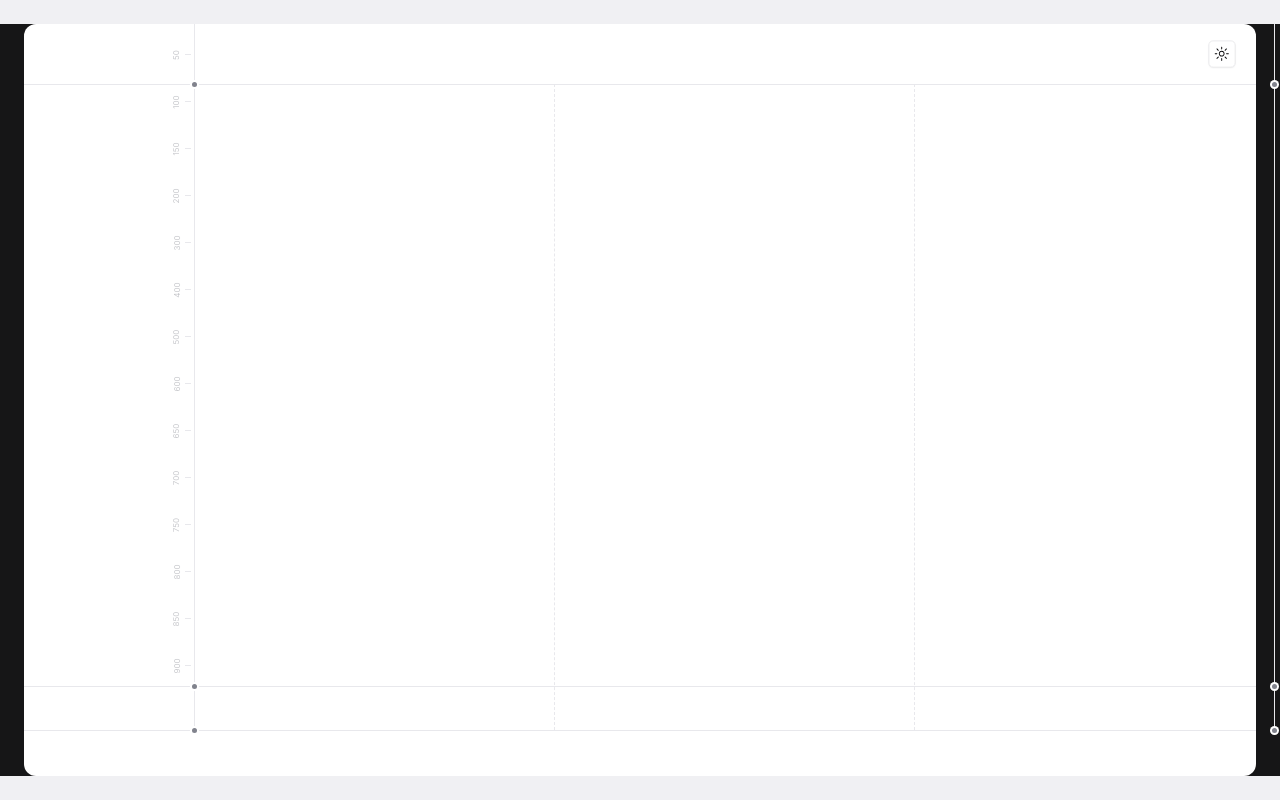
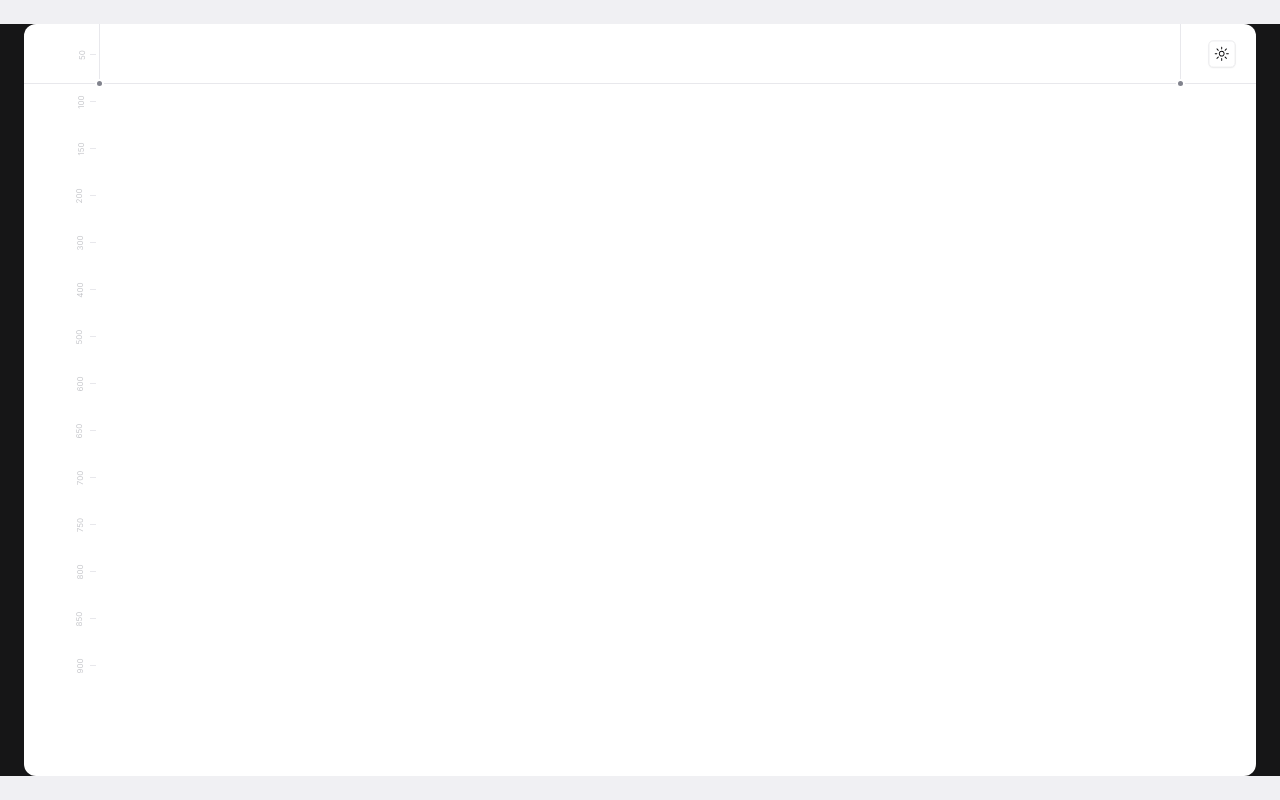
Before and after one commit to loganihrishi/parth-portfolio, a Next.js app: page / in a window 1280 px wide. Built offline with nearby package versions, Linux system fonts and the light colour scheme.

Commit message:
timeline made responsive and structure changed, using boxes with borders

```diff
--- a/app/page.tsx
+++ b/app/page.tsx
@@ -13,7 +13,7 @@ export default function Home() {
           <FloatingNav navItems={[
             {name: 'Home', link: "/", icon: <FaHome />}
           ]}/>
-          <div className="absolute right-4 top-3 scale-75"><ModeToggle /></div>
+          <div className="absolute right-4 top-3 scale-75 z-[99]"><ModeToggle /></div>
           <HomePage />
         </div>
       </div>
--- a/components/HomePage.tsx
+++ b/components/HomePage.tsx
@@ -1,4 +1,58 @@
+// import React from 'react'
+// import pic from "../assets/Container.svg"
+
+// const HomePage = () => {
+//   const renderTimeline = () => {
+//     const startTop = 30;
+//     const step = 47;
+//     const labels = [50, 100, 150, 200, 300, 400, 500, 600, 650, 700, 750, 800, 850, 900];
+
+//     const timeline = [];
+
+//     for (let i = 0; i < labels.length; i++) {
+//       const topValue = startTop + step * i;
+//       const label = labels[i];
+
+//       timeline.push(
+//         <div key={`line-${i}`} className='absolute h-[1px] w-[6px] bg-[#E8E8EC] dark:bg-[#222225]' style={{ top: `${topValue}px`, left: '161px' }}></div>,
+//         <p key={`label-${i}`} className='absolute text-[8px] -rotate-90 text-[#C8C9CD] dark:text-[#3E4044]' style={{ top: `${topValue - 5}px`, left: `${i == 0 ? 147 : 145}px` }}>{label}</p>
+//       );
+//     }
+
+//     return timeline;
+//   };
+
+//   return (
+//     <section>
+//       {/* lines */}
+//       <div className='absolute w-full border-t border-solid border-[#E8E8EC] dark:border-[#222225] top-[60px]'></div>
+//       <div className='absolute h-[706px] border-l border-solid border-[#E8E8EC] dark:border-[#222225] left-[170px]'></div>
+//       <div className='absolute h-[646px] top-[60px] border-l border-dashed border-[#E8E8EC] dark:border-[#222225] left-[530px]'></div>
+//       <div className='absolute h-[646px] top-[60px] border-l border-dashed border-[#E8E8EC] dark:border-[#222225] left-[890px]'></div>
+//       <div className='absolute h-[706px] border-l border-solid border-[#E8E8EC] dark:border-[#222225] left-[1250px]'></div>
+//       <div className='absolute w-full border-t border-solid border-[#E8E8EC] dark:border-[#222225] top-[662px]'></div>
+//       <div className='absolute w-full border-t border-solid border-[#E8E8EC] dark:border-[#222225] top-[706px]'></div>
+
+//       {/* dots */}
+//       <div className='absolute h-[5px] w-[5px] rounded-full bg-[#81838D] dark:bg-[#777B84] top-[58px] left-[168px] ring-white dark:ring-[#111113] ring-2'></div>
+//       <div className='absolute h-[5px] w-[5px] rounded-full bg-[#81838D] dark:bg-[#777B84] top-[660px] left-[168px] ring-white dark:ring-[#111113] ring-2'></div>
+//       <div className='absolute h-[5px] w-[5px] rounded-full bg-[#81838D] dark:bg-[#777B84] top-[704px] left-[168px] ring-white dark:ring-[#111113] ring-2'></div>
+//       <div className='absolute h-[5px] w-[5px] rounded-full bg-[#81838D] dark:bg-[#777B84] top-[58px] left-[1248px] ring-white dark:ring-[#111113] ring-2'></div>
+//       <div className='absolute h-[5px] w-[5px] rounded-full bg-[#81838D] dark:bg-[#777B84] top-[660px] left-[1248px] ring-white dark:ring-[#111113] ring-2'></div>
+//       <div className='absolute h-[5px] w-[5px] rounded-full bg-[#81838D] dark:bg-[#777B84] top-[704px] left-[1248px] ring-white dark:ring-[#111113] ring-2'></div>
+
+//       {renderTimeline()}
+
+//       <div className={`absolute h-[104px] w-[104px] bg-white top-[200px] left-[660px] rounded-full border-[#222225]`}><img src={pic} alt="" /></div>
+
+//     </section>
+//   )
+// }
+
+// export default HomePage
+
 import React from 'react'
+import './home.css'
 
 const HomePage = () => {
   const renderTimeline = () => {
@@ -13,8 +67,8 @@ const HomePage = () => {
       const label = labels[i];
 
       timeline.push(
-        <div key={`line-${i}`} className='absolute h-[1px] w-[6px] bg-[#E8E8EC] dark:bg-[#222225]' style={{ top: `${topValue}px`, left: '161px' }}></div>,
-        <p key={`label-${i}`} className='absolute text-[8px] -rotate-90 text-[#C8C9CD] dark:text-[#3E4044]' style={{ top: `${topValue - 5}px`, left: `${i == 0 ? 147 : 145}px` }}>{label}</p>
+        <div key={`line-${i}`} className='absolute h-[1px] w-[6px] bg-[#E8E8EC] dark:bg-[#222225] min-[1200px]:right-[3px] right-[-7px]' style={{ top: `${topValue}px`}}></div>,
+        <p key={`label-${i}`} className='absolute text-[8px] min-[1200px]:-rotate-90 rotate-90 text-[#C8C9CD] dark:text-[#3E4044] min-[1200px]:right-[12px] right-[-22px]' style={{ top: `${topValue - 5}px` }}>{label}</p>
       );
     }
 
@@ -22,25 +76,18 @@ const HomePage = () => {
   };
 
   return (
-    <section>
-      {/* lines */}
-      <div className='absolute w-full border-t border-solid border-[#E8E8EC] dark:border-[#222225] top-[60px]'></div>
-      <div className='absolute h-[706px] border-l border-solid border-[#E8E8EC] dark:border-[#222225] left-[170px]'></div>
-      <div className='absolute h-[646px] top-[60px] border-l border-dashed border-[#E8E8EC] dark:border-[#222225] left-[530px]'></div>
-      <div className='absolute h-[646px] top-[60px] border-l border-dashed border-[#E8E8EC] dark:border-[#222225] left-[890px]'></div>
-      <div className='absolute h-[706px] border-l border-solid border-[#E8E8EC] dark:border-[#222225] left-[1250px]'></div>
-      <div className='absolute w-full border-t border-solid border-[#E8E8EC] dark:border-[#222225] top-[662px]'></div>
-      <div className='absolute w-full border-t border-solid border-[#E8E8EC] dark:border-[#222225] top-[706px]'></div>
-
-      {/* dots */}
-      <div className='absolute h-[5px] w-[5px] rounded-full bg-[#81838D] dark:bg-[#777B84] top-[58px] left-[168px] ring-white dark:ring-[#111113] ring-2'></div>
-      <div className='absolute h-[5px] w-[5px] rounded-full bg-[#81838D] dark:bg-[#777B84] top-[660px] left-[168px] ring-white dark:ring-[#111113] ring-2'></div>
-      <div className='absolute h-[5px] w-[5px] rounded-full bg-[#81838D] dark:bg-[#777B84] top-[704px] left-[168px] ring-white dark:ring-[#111113] ring-2'></div>
-      <div className='absolute h-[5px] w-[5px] rounded-full bg-[#81838D] dark:bg-[#777B84] top-[58px] left-[1248px] ring-white dark:ring-[#111113] ring-2'></div>
-      <div className='absolute h-[5px] w-[5px] rounded-full bg-[#81838D] dark:bg-[#777B84] top-[660px] left-[1248px] ring-white dark:ring-[#111113] ring-2'></div>
-      <div className='absolute h-[5px] w-[5px] rounded-full bg-[#81838D] dark:bg-[#777B84] top-[704px] left-[1248px] ring-white dark:ring-[#111113] ring-2'></div>
-
-      {renderTimeline()}
+    <section className='flex flex-col'>
+      <div className='relative flex justify-between w-full h-[60px] border-b border-solid border-[#E8E8EC] dark:border-[#222225]'>
+        <div className='relative h-[60px] flex-1 min-w-2 md:max-w-6 lg:max-w-[171px] border-r border-solid border-[#E8E8EC] dark:border-[#222225]'>
+          {renderTimeline()}
+          <div className='absolute h-[5px] w-[5px] rounded-full bg-[#81838D] dark:bg-[#777B84] bottom-[-2px] right-[-3px] ring-white dark:ring-[#111113] ring-2'></div>
+        </div>
+        <div className='hidden lg:flex h-[60px] flex-1 min-w-[810px] lg:min-w-[810px] xl:min-w-[1080px]'></div>
+        <div className='relative h-[60px] flex-1 min-w-2 md:max-w-6 lg:max-w-[171px] border-l border-solid border-[#E8E8EC] dark:border-[#222225]'>
+          <div className='absolute h-[5px] w-[5px] rounded-full bg-[#81838D] dark:bg-[#777B84] bottom-[-2px] left-[-3px] ring-white dark:ring-[#111113] ring-2'></div>
+        </div>
+      </div>
+      <div></div>
     </section>
   )
 }
```
Also changed, not shown: assets/Container.svg (added), components/home.css (added), 1 other file (tests, documents, lock files or other folders).
